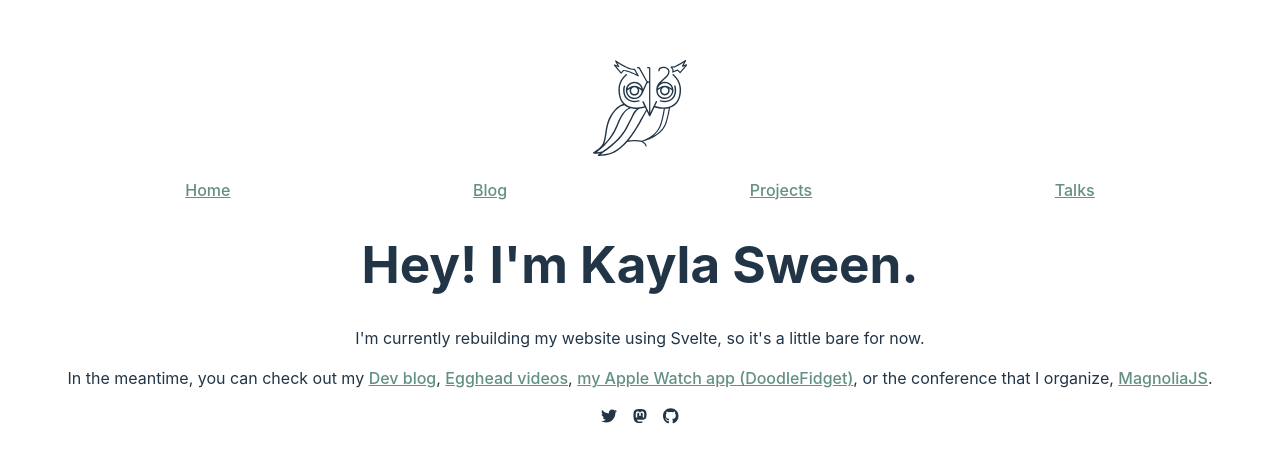
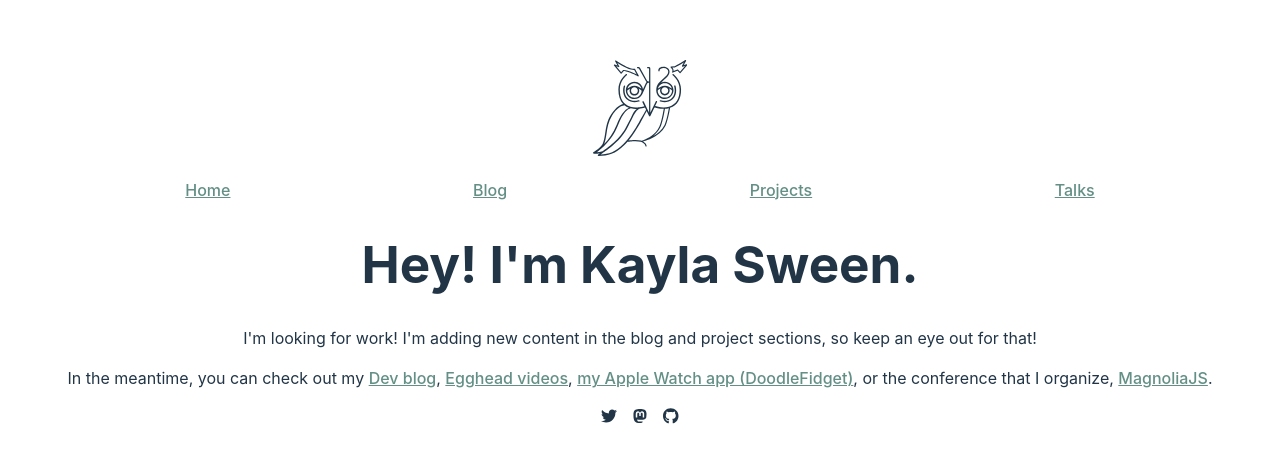
Before and after one commit to kaylasween/KaylaSweenWebsite, a SvelteKit app: page / in a window 1280 px wide. Shown: the part 155-618 px from the top of the page. Built offline with nearby package versions, Linux system fonts and the light colour scheme.

Commit message:
updating svelte and changing homepage since it's said basically WIP for...too long.

```diff
--- a/jsconfig.json
+++ b/jsconfig.json
@@ -30,5 +30,6 @@
    * Use global.d.ts instead of compilerOptions.types
    * to avoid limiting type declarations.
    */
-  "include": ["src/**/*.d.ts", "src/**/*.js", "src/**/*.svelte"]
+  "include": ["src/**/*.d.ts", "src/**/*.js", "src/**/*.svelte"],
+  "extends": "./.svelte-kit/tsconfig.json"
 }
--- a/src/routes/(default)/+page.svelte
+++ b/src/routes/(default)/+page.svelte
@@ -7,8 +7,8 @@
 
 <h1>Hey! I'm Kayla Sween.</h1>
 <p>
-  I'm currently rebuilding my website using Svelte, so it's a little bare for
-  now.
+  I'm looking for work! I'm adding new content in the blog and project sections,
+  so keep an eye out for that!
 </p>
 
 <p>
--- a/svelte.config.js
+++ b/svelte.config.js
@@ -9,10 +9,8 @@ const config = {
 	},
 
 	vitePlugin: {
-		experimental: {
-			inspector: {
-				holdMode: true
-			}
+		inspector: {
+			holdMode: true
 		}
 	}
 }
```
Also changed, not shown: 1 other file (tests, documents, lock files or other folders).
